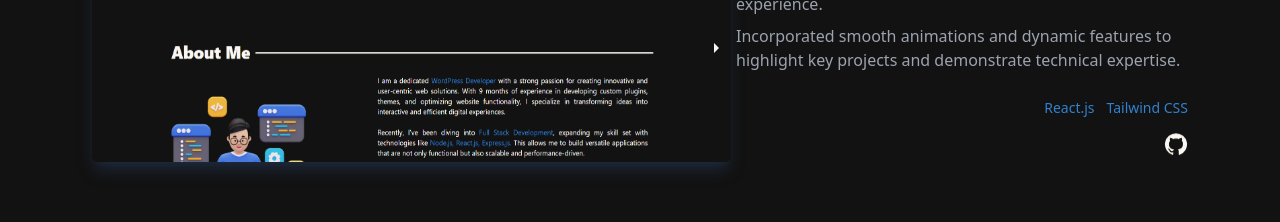
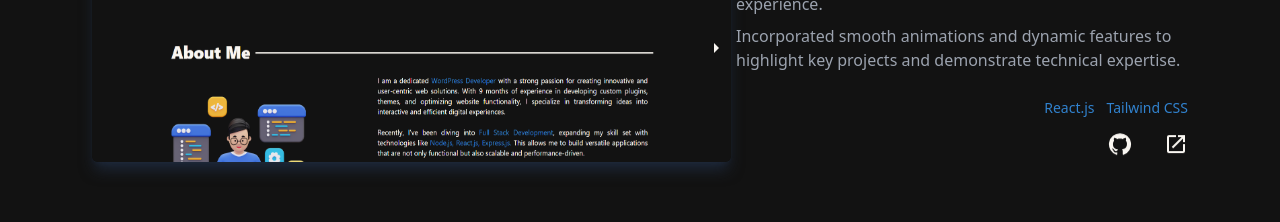
Before and after one commit to tilalapriyank/portfolio, a React (Vite) app: page / in a window 1280 px wide. Shown: the part 6460-6682 px from the top of the page. Built offline with nearby package versions, Linux system fonts and the light colour scheme; no server answers.

Commit message:
add link

```diff
--- a/src/constants/ProjectList.js
+++ b/src/constants/ProjectList.js
@@ -96,6 +96,6 @@ export const ProjectList = [
     img: portfolio,
     tech: ["React.js", "Tailwind CSS"],
     source: "https://github.com/tilalapriyank/portfolio",
-    demo: null,
+    demo: "https://portfolio-dqehyisll-tilalapriyanks-projects.vercel.app/",
   },
 ];
```
